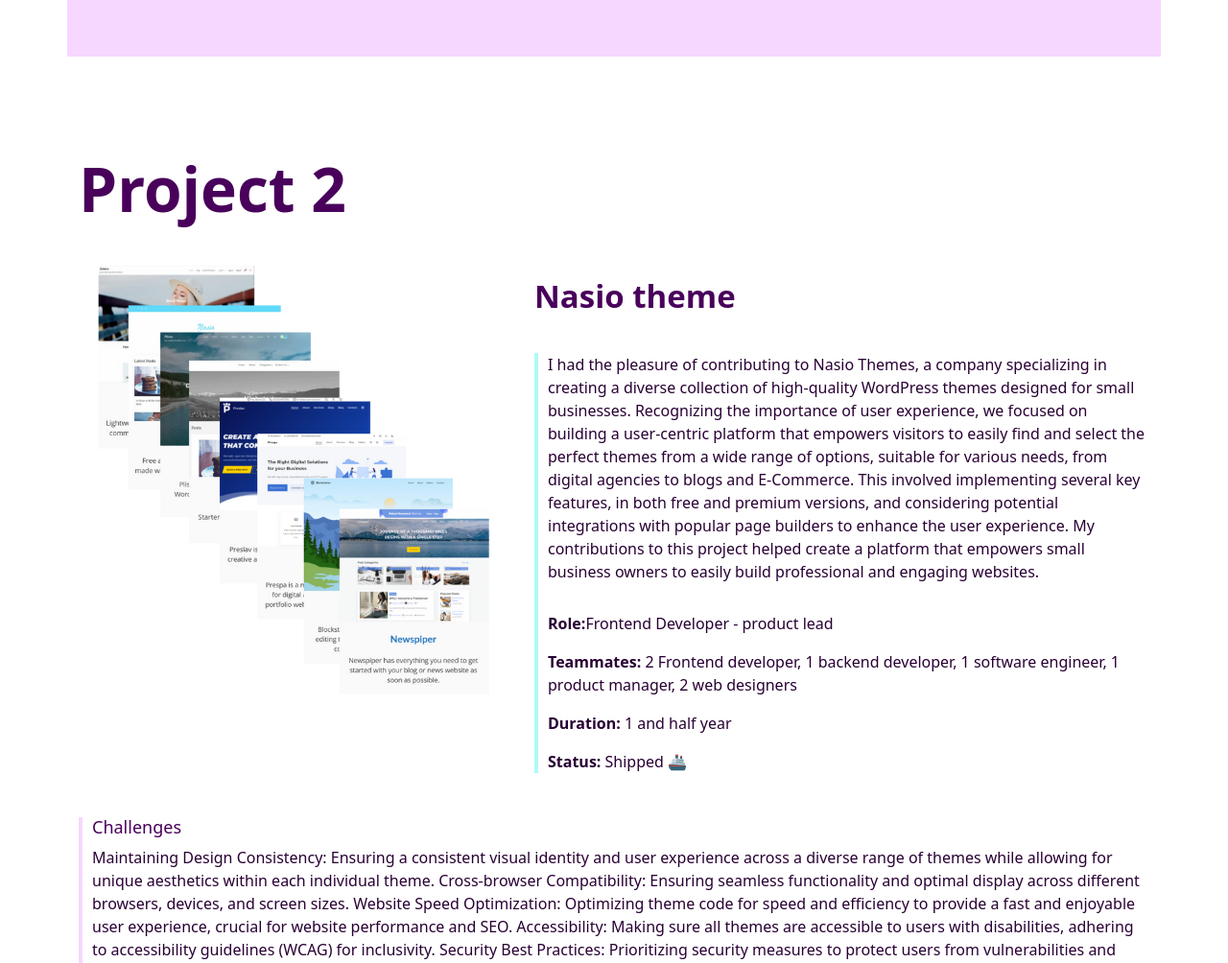
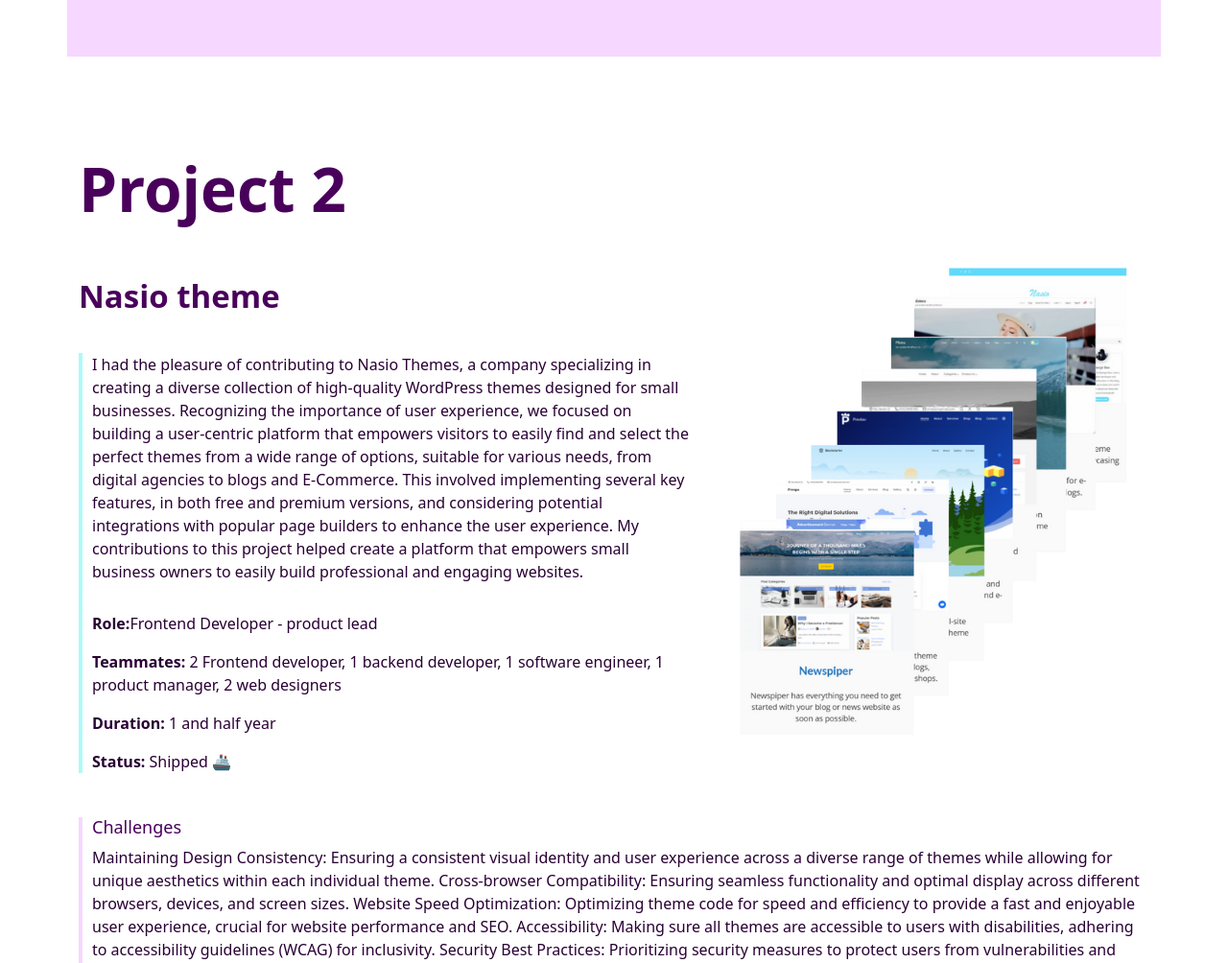
Before and after one commit to afif86/portfolio, a Flask app: template templates/portfolio.html in a window 1280 px wide. Shown: the part 968-1972 px from the top of the page at 96% size. Run offline with Flask 3, Linux system fonts and the light colour scheme; the template is opened without the code that fills it, so the values that code supplies are empty.

Commit message:
pic correction

```diff
--- a/templates/portfolio.html
+++ b/templates/portfolio.html
@@ -65,9 +65,7 @@ About
             <div class="col-md-12 mt-50">
                 <h1>Project 2</h1>
             </div>
-            <div class="col-md-5">
-                <img src="/static/img/nt.png" style="width:100%"></img>
-            </div>
+
             <div class="col-md-7" >
                 <h3 class="mt-30">Nasio theme</h3>
                 <div class="mt-30" style="padding-left: 10px; border-left: 4px solid #AEFAF8;">
@@ -90,6 +88,9 @@ About
 
                 </div>
 
+            </div>
+            <div class="col-md-5">
+                <img src="/static/img/nasiotheme.png" style="width:100%"></img>
             </div>
 
             <div class="col-md-12 mt-30">
```
